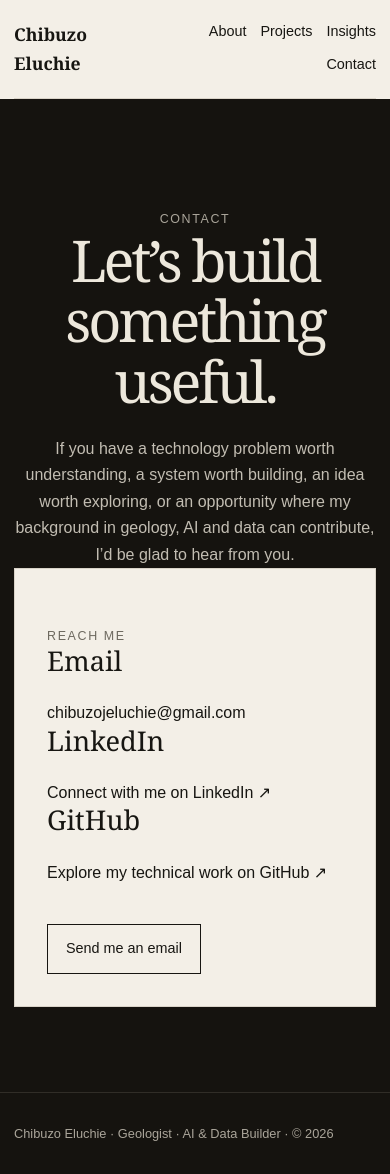
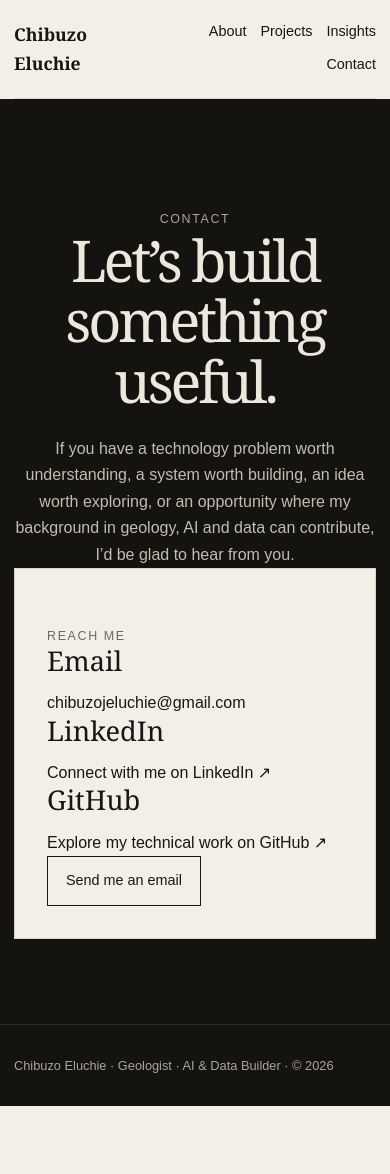
Before and after one commit to eluchiejustice-tech/sb1-gsxehyek, a Next.js app: page /contact in a window 390 px wide. After the commit the page ends 1106 px from the top, so only its background shows below. Built offline with nearby package versions, Linux system fonts and the light colour scheme.

Commit message:
Improve contact page mobile layout

```diff
--- a/app/contact/page.jsx
+++ b/app/contact/page.jsx
@@ -9,20 +9,31 @@ export const metadata={
 export default function Contact(){
   return <main className="inner-page">
     <SiteHeader/>
-    <section className="cta">
+    <section className="cta contact-section">
       <div className="container">
         <p className="eyebrow">Contact</p>
         <h1>Let’s build something useful.</h1>
-        <p>If you have a technology problem worth understanding, a system worth building, an idea worth exploring, or an opportunity where my background in geology, AI and data can contribute, I’d be glad to hear from you.</p>
-        <div className="card">
+        <p className="contact-intro">If you have a technology problem worth understanding, a system worth building, an idea worth exploring, or an opportunity where my background in geology, AI and data can contribute, I’d be glad to hear from you.</p>
+
+        <div className="card contact-card">
           <p className="eyebrow">Reach me</p>
-          <h2>Email</h2>
-          <p><a href="mailto:chibuzojeluchie@gmail.com">chibuzojeluchie@gmail.com</a></p>
-          <h2>LinkedIn</h2>
-          <p><a href="https://www.linkedin.com/in/chibuzo-eluchie-6156b488" target="_blank" rel="noopener noreferrer">Connect with me on LinkedIn ↗</a></p>
-          <h2>GitHub</h2>
-          <p><a href="https://github.com/eluchiejustice-tech" target="_blank" rel="noopener noreferrer">Explore my technical work on GitHub ↗</a></p>
-          <div className="actions">
+
+          <div className="contact-item">
+            <h2>Email</h2>
+            <a className="contact-detail" href="mailto:chibuzojeluchie@gmail.com">chibuzojeluchie@gmail.com</a>
+          </div>
+
+          <div className="contact-item">
+            <h2>LinkedIn</h2>
+            <a className="contact-detail" href="https://www.linkedin.com/in/chibuzo-eluchie-6156b488" target="_blank" rel="noopener noreferrer">Connect with me on LinkedIn ↗</a>
+          </div>
+
+          <div className="contact-item">
+            <h2>GitHub</h2>
+            <a className="contact-detail" href="https://github.com/eluchiejustice-tech" target="_blank" rel="noopener noreferrer">Explore my technical work on GitHub ↗</a>
+          </div>
+
+          <div className="contact-actions">
             <a className="button" href="mailto:chibuzojeluchie@gmail.com">Send me an email</a>
           </div>
         </div>
```
